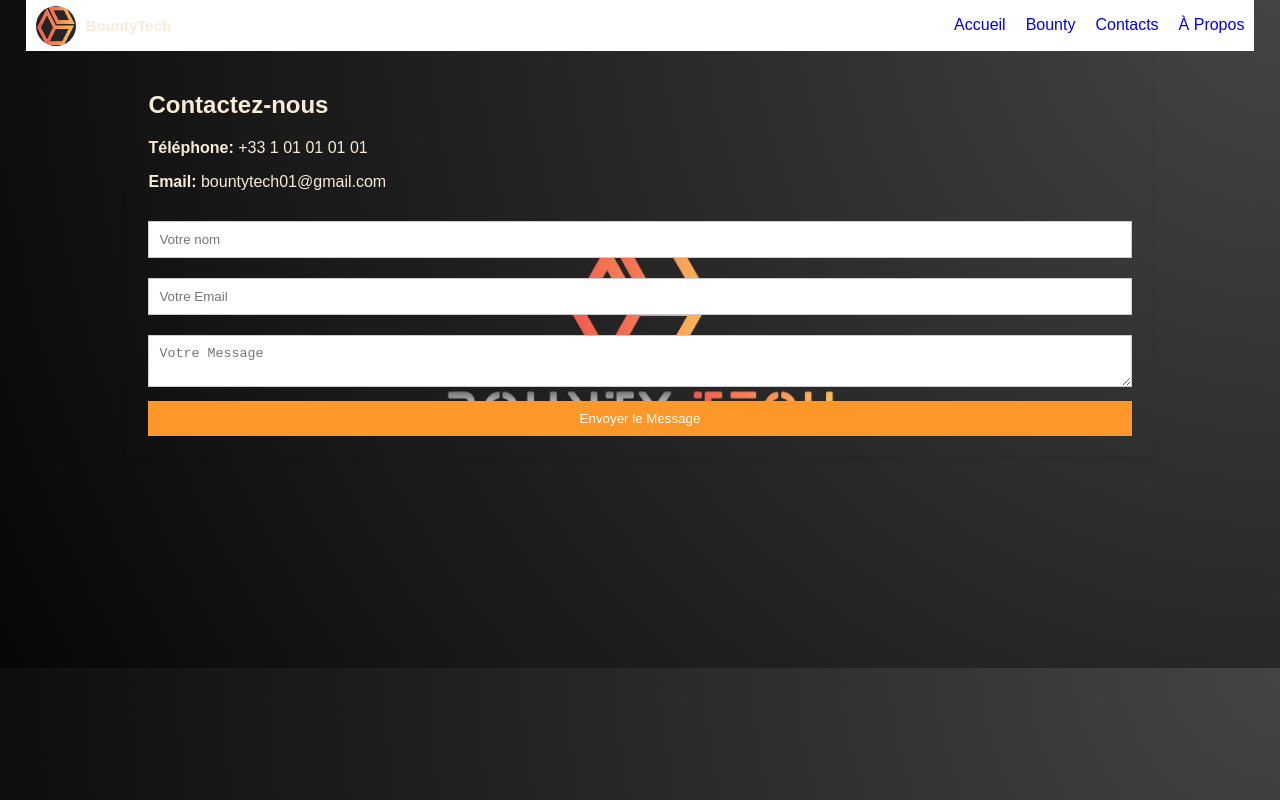
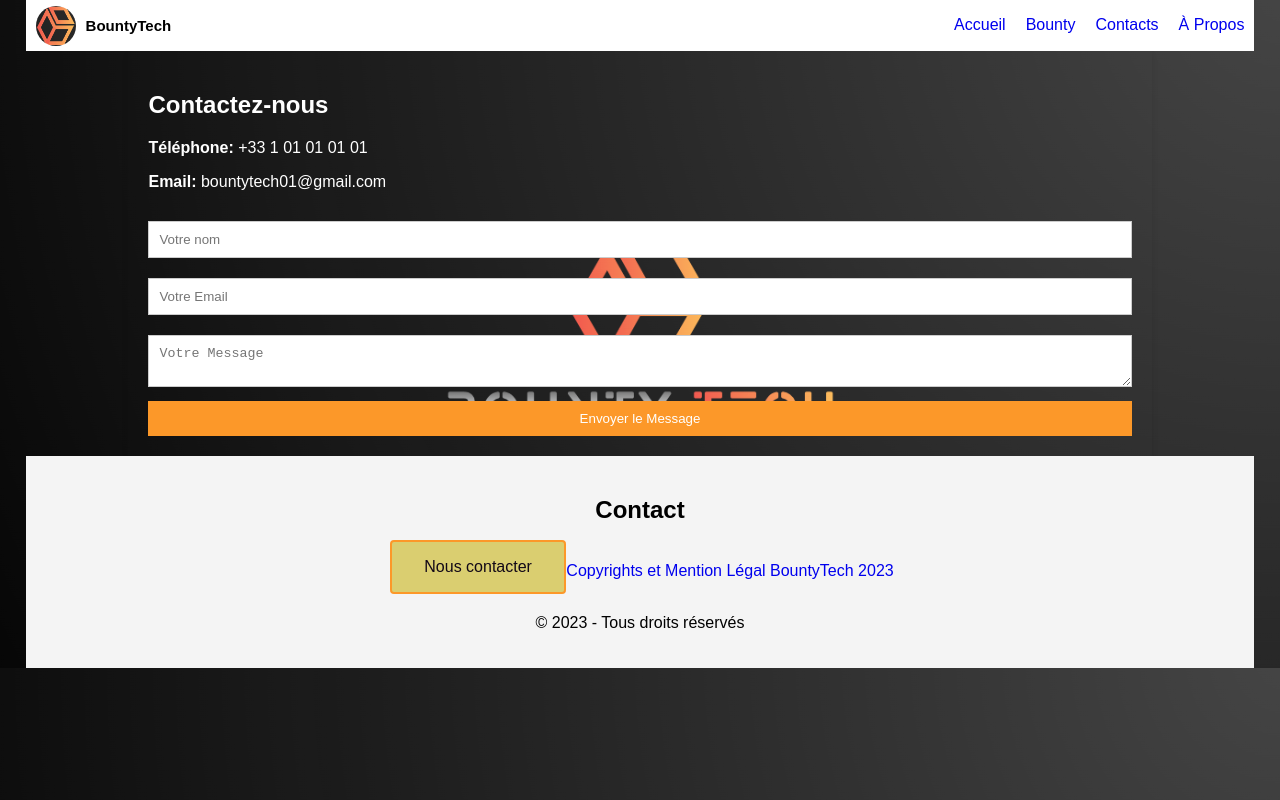
Before and after one commit to ibkaneki03/BountyTech, a plain HTML site: page HTML/contact.html in a window 1280 px wide. Drawn offline with Linux system fonts and the light colour scheme.

Commit message:
GROOOOOOS commit

```diff
--- a/CSS/Bounty.css
+++ b/CSS/Bounty.css
@@ -105,6 +105,7 @@ main {
     display: grid;
     grid-template-columns: repeat(auto-fit, minmax(200px, 1fr));
     grid-gap: 20px;
+    color: antiquewhite;
 }
 
 .service {
--- a/CSS/contact.css
+++ b/CSS/contact.css
@@ -4,7 +4,6 @@ body{
 	font-family: 'Source Sans Pro', sans-serif;
     background-image: url(../Images/logo-entreprise2.png);
 	background-size: cover;
-	color: antiquewhite;
 }
 /********************BARRE DE NAVIGATION********************/
 nav{
@@ -81,6 +80,9 @@ nav ul li ul{
     cubic-bezier(0.175, 0.885, 0.32, 1.275),
     background-color 250ms;
 }
+.container {
+	color: white;
+}
 /* FOOTER */
 footer {
     padding: 20px;
--- a/HTML/contact.html
+++ b/HTML/contact.html
@@ -67,5 +67,11 @@
             <input type="submit" value="Envoyer le Message">
         </form>
     </div>
+    <footer>
+        <h2>Contact</h2>
+        <a href="contact.html" class="button1"><span>Nous contacter</span></a>
+        <link><a href="copyrights&MentionLegalPolitiqueDeConfidentialité.html">Copyrights et Mention Légal BountyTech 2023</a>
+        <p>©  2023 - Tous droits réservés</p>
+    </footer><!--fin du #mainFooter-->
 </body>
 </html>
```
Also changed, not shown: HTML/copyrights&MentionLegalPolitiqueDeConfidentialité.html (+3 -1 lines), HTML/index.html (+1 -0 lines).
